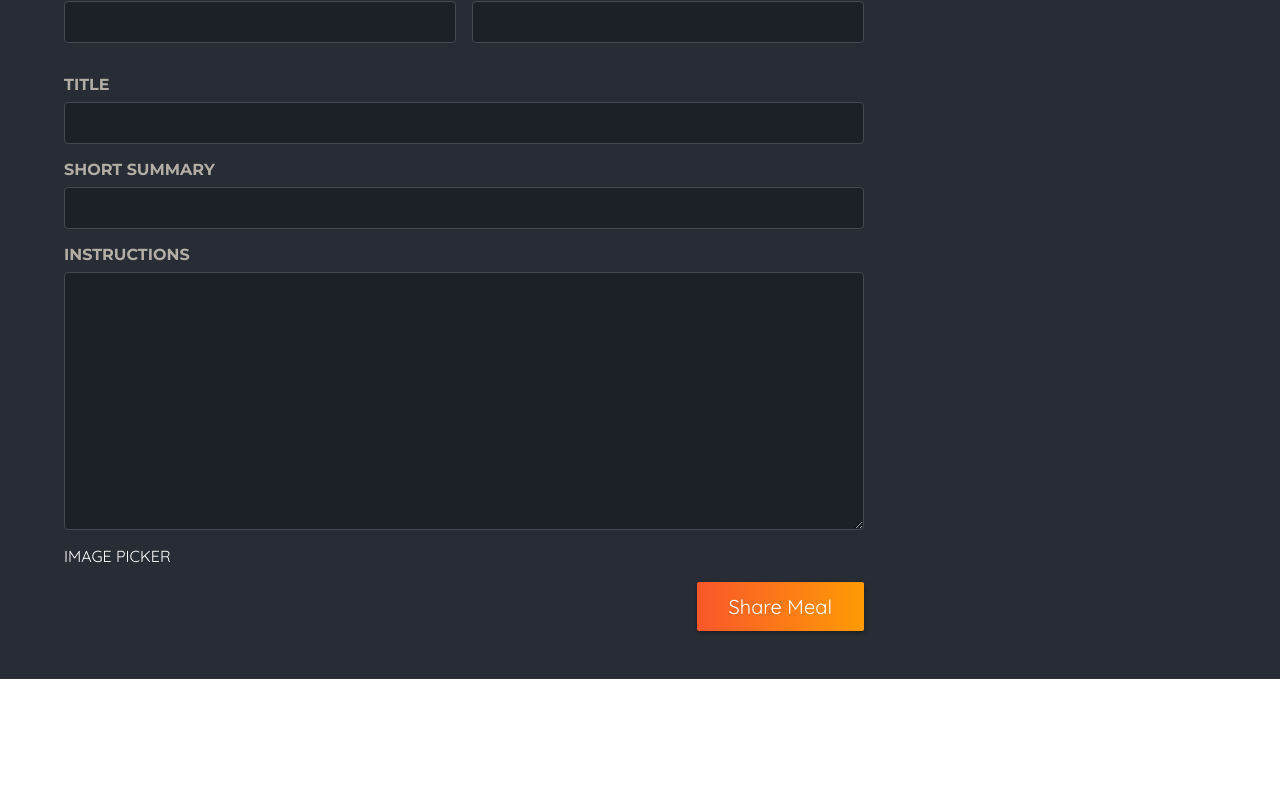
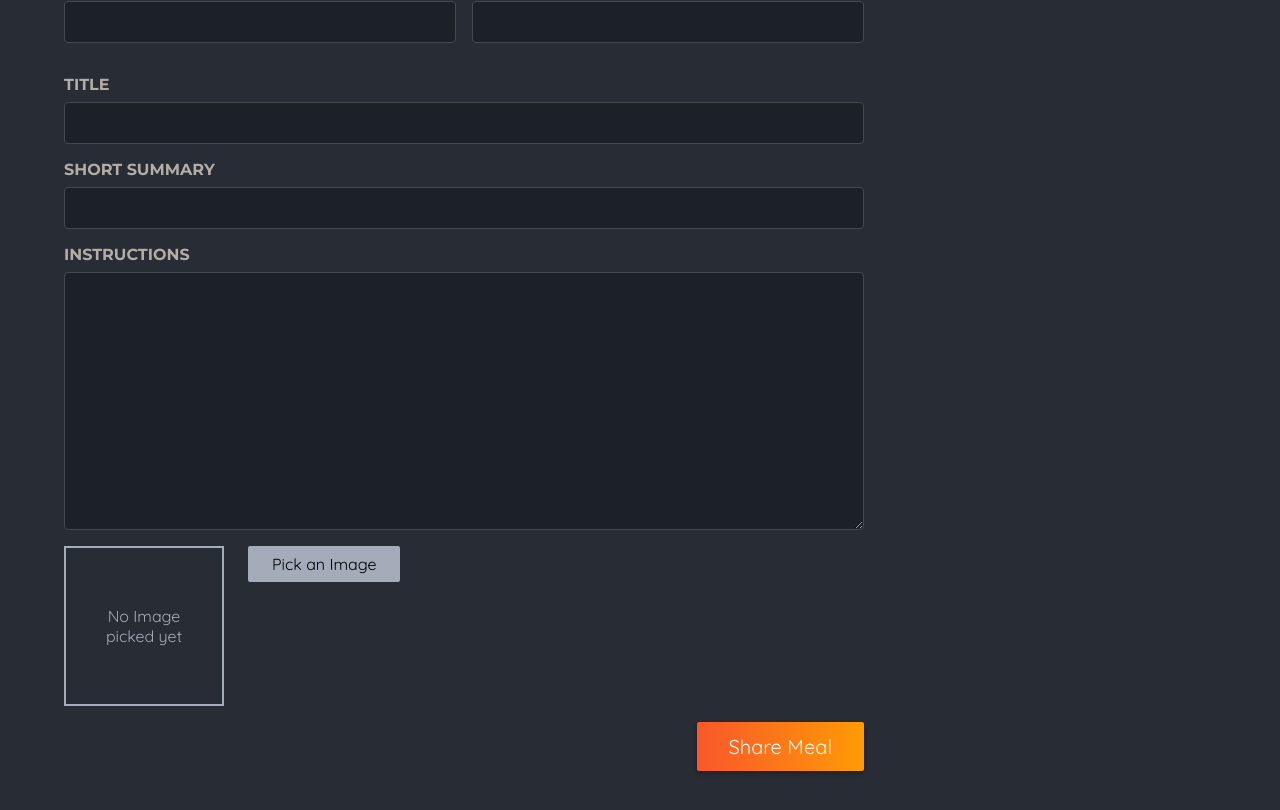
Before and after one commit to erufan/food-app, a Next.js app: page /meals/share in a window 1280 px wide. Shown: the part 434-1244 px from the top of the page. Before the commit the page ends 1113 px from the top, so only its background shows below. Built offline with nearby package versions, Linux system fonts and the light colour scheme.

Commit message:
implement image picker

```diff
--- a/app/meals/share/page.js
+++ b/app/meals/share/page.js
@@ -1,4 +1,5 @@
-import classes from './page.module.css';
+import ImagePicker from "@/components/meals/image-picker";
+import classes from "./page.module.css";
 
 export default function ShareMealPage() {
   return (
@@ -38,7 +39,7 @@
               required
             ></textarea>
           </p>
-          IMAGE PICKER
+          <ImagePicker />
           <p className={classes.actions}>
             <button type="submit">Share Meal</button>
           </p>
--- /dev/null
+++ b/components/meals/image-picker.js
@@ -0,0 +1,55 @@
+"use client";
+import Image from "next/image";
+import { useRef, useState } from "react";
+
+import classes from "./image-picker.module.css";
+
+const ImagePicker = ({ label, name }) => {
+  const imageInputRef = useRef();
+  const [pickedImage, setPickedImage] = useState(null);
+
+  const changeImageHandler = (event) => {
+    const file = event.target.files[0];
+    if (!file) {
+      setPickedImage(null);
+      return;
+    }
+    const reader = new FileReader();
+
+    reader.readAsDataURL(file);
+
+    reader.onload = () => setPickedImage(reader.result);
+  };
+
+  return (
+    <div className={classes.picker}>
+      <label htmlFor={name}>{label}</label>
+      <div className={classes.controls}>
+        <div className={classes.preview}>
+          {pickedImage && (
+            <Image src={pickedImage} alt="user selected image" fill />
+          )}
+          {!pickedImage && <p>No Image picked yet</p>}
+        </div>
+        <input
+          className={classes.input}
+          type="file"
+          id={name}
+          accept="image/png, image/jpeg"
+          name={name}
+          ref={imageInputRef}
+          onChange={changeImageHandler}
+        />
+        <button
+          className={classes.button}
+          type="button"
+          onClick={() => imageInputRef.current.click()}
+        >
+          Pick an Image
+        </button>
+      </div>
+    </div>
+  );
+};
+
+export default ImagePicker;
--- /dev/null
+++ b/components/meals/image-picker.module.css
@@ -0,0 +1,45 @@
+.controls {
+  display: flex;
+  align-items: flex-start;
+  gap: 1.5rem;
+  margin-bottom: 1rem;
+}
+
+.picker .input {
+  display: none;
+}
+
+.picker .button {
+  border: 0;
+  padding: 0.5rem 1.5rem;
+  background: #a4abb9;
+  border-radius: 2px;
+  cursor: pointer;
+  font: inherit;
+}
+
+.picker .button:hover,
+.picker .button:focus {
+  background: #b3b9c6;
+}
+
+.preview {
+  width: 10rem;
+  height: 10rem;
+  border: 2px solid #a4abb9;
+  display: flex;
+  justify-content: center;
+  align-items: center;
+  text-align: center;
+  color: #a4abb9;
+  position: relative;
+}
+
+.preview p {
+  margin: 0;
+  padding: 1rem;
+}
+
+.preview img {
+  object-fit: cover;
+}
```
